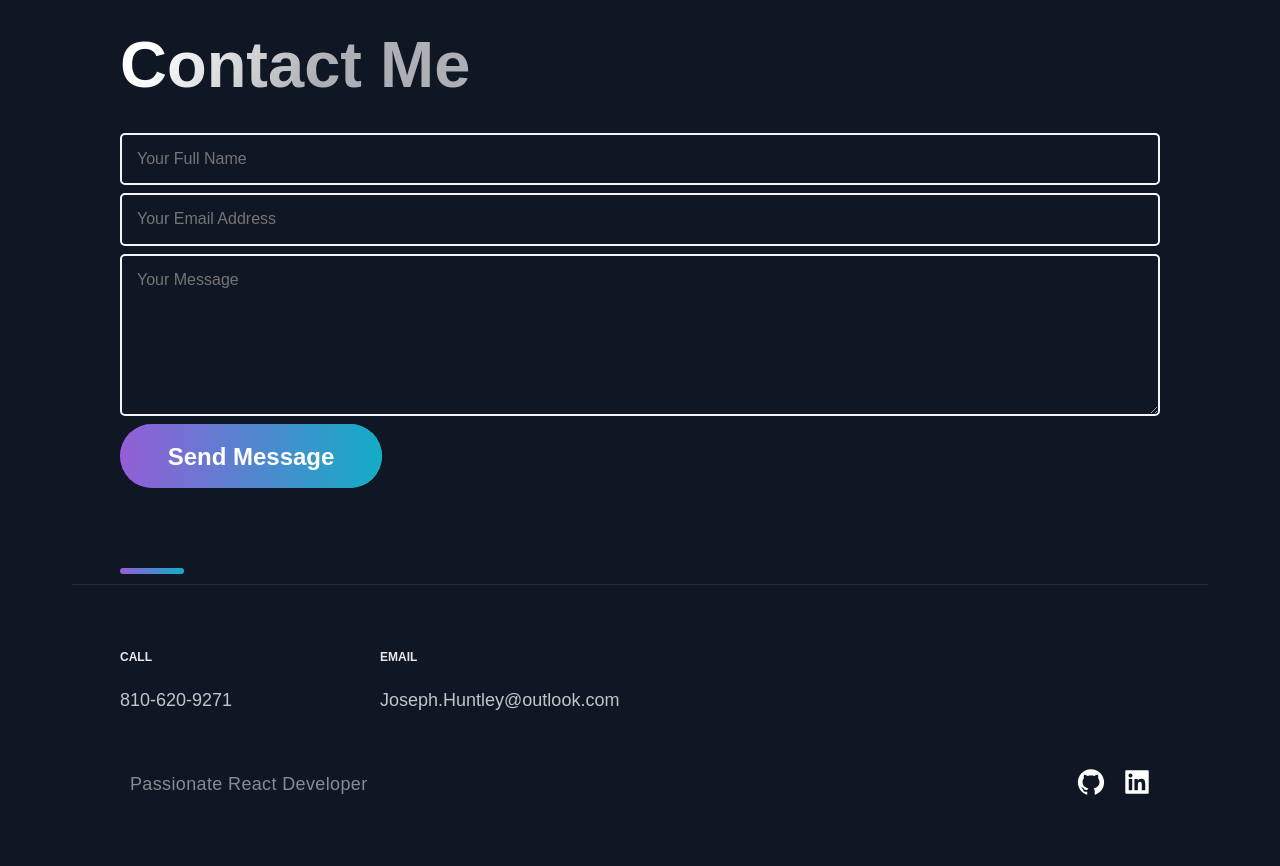
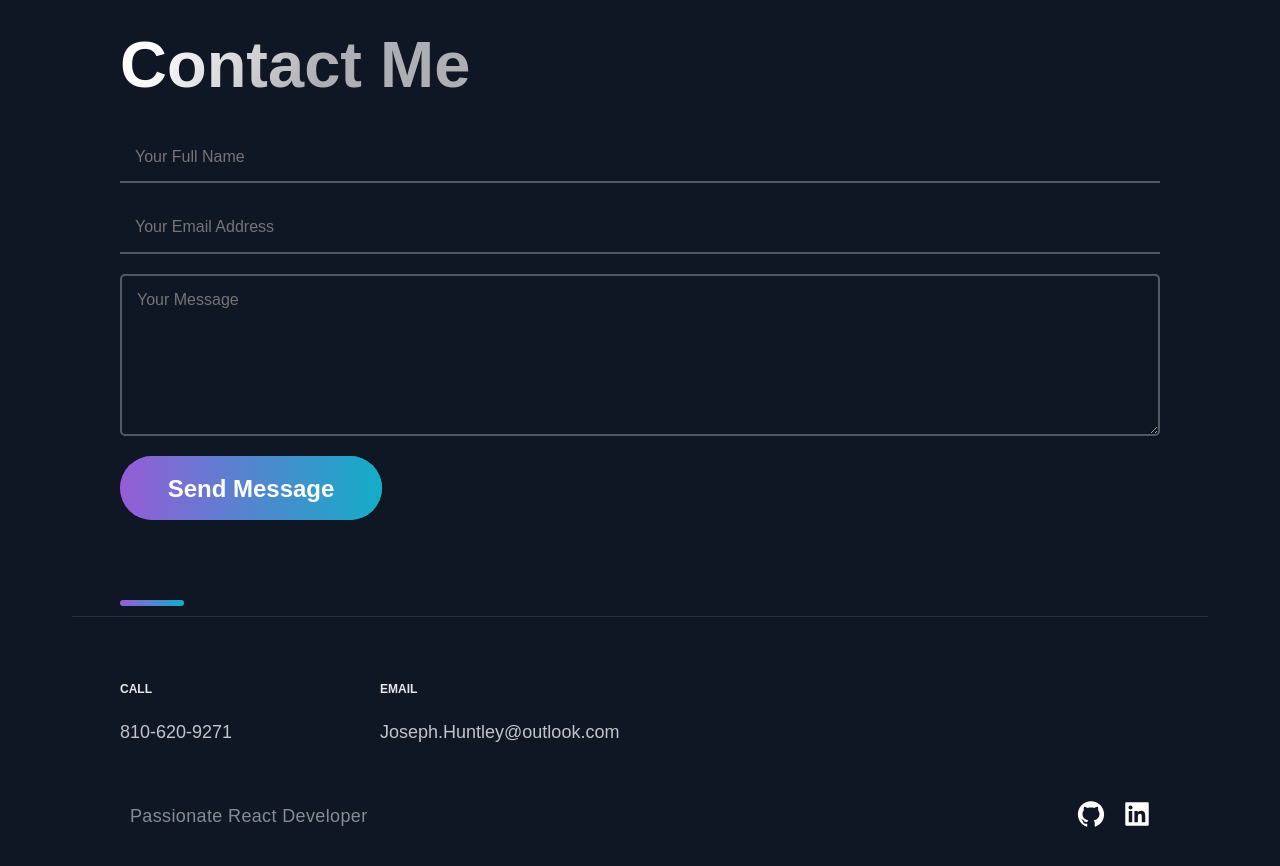
Before and after one commit to JosephHuntley/Portfolio_Updated, a React (Vite) app: page / in a window 1280 px wide. Shown: the part 5060-5926 px from the top of the page. Built offline with nearby package versions, Linux system fonts and the light colour scheme.

Commit message:
Changed design on contact form

```diff
--- a/src/components/contact/ContactStyles.js
+++ b/src/components/contact/ContactStyles.js
@@ -4,23 +4,36 @@ import Button from '../../styles/globalComponents/Button';
 export const ContactForm = styled.form`
 	display: flex;
 	flex-direction: column;
-	gap: 0.8rem;
+	gap: 2rem;
 `;
 
 export const Input = styled.input`
 	width: 100%;
 	padding: 1.5rem;
 	border-radius: 0.5rem;
+	border-bottom-left-radius:0;
+	border-bottom-right-radius:0;
 	background: transparent;
-	border: 2px solid ${(props) => props.theme.colors.primary1};
+	border: none;
+	outline: none;
+	resize: none;
+	border-bottom: 2px solid rgba(242, 245, 247, 0.3);
 	color: ${(props) => props.theme.colors.primary1};
-	resize: none;
+
+	&:focus{
+		border-bottom: 2px solid rgba(242, 245, 247, 1);
+	}
+
 `;
 export const TextArea = styled.textarea`
 	width: 100%;
 	padding: 1.5rem;
 	border-radius: 0.5rem;
 	background: transparent;
-	border: 2px solid ${(props) => props.theme.colors.primary1};
+	border: 2px solid rgba(242, 245, 247, 0.3);
 	color: ${(props) => props.theme.colors.primary1};
+
+	&:focus{
+		border-bottom: 2px solid rgba(242, 245, 247, 1);
+	}
 `;
```
